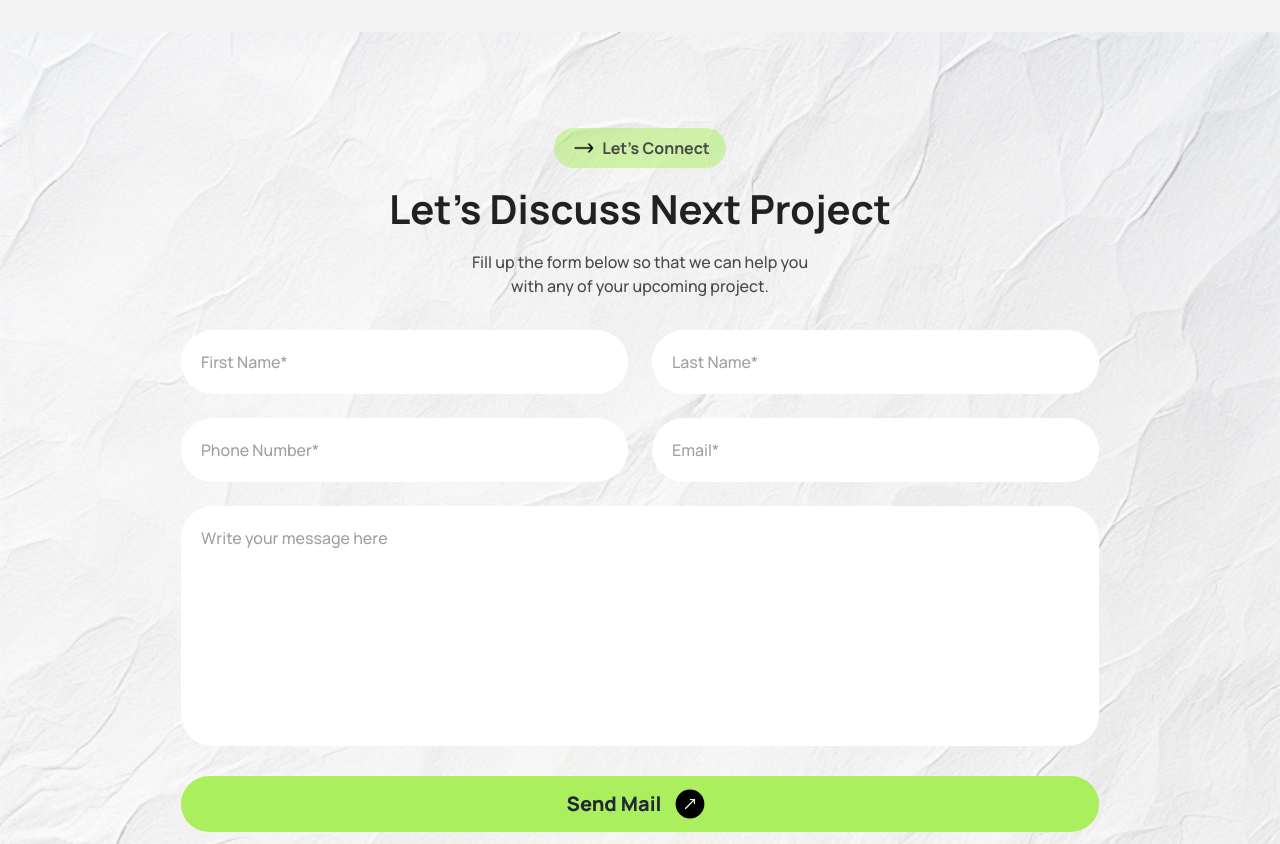
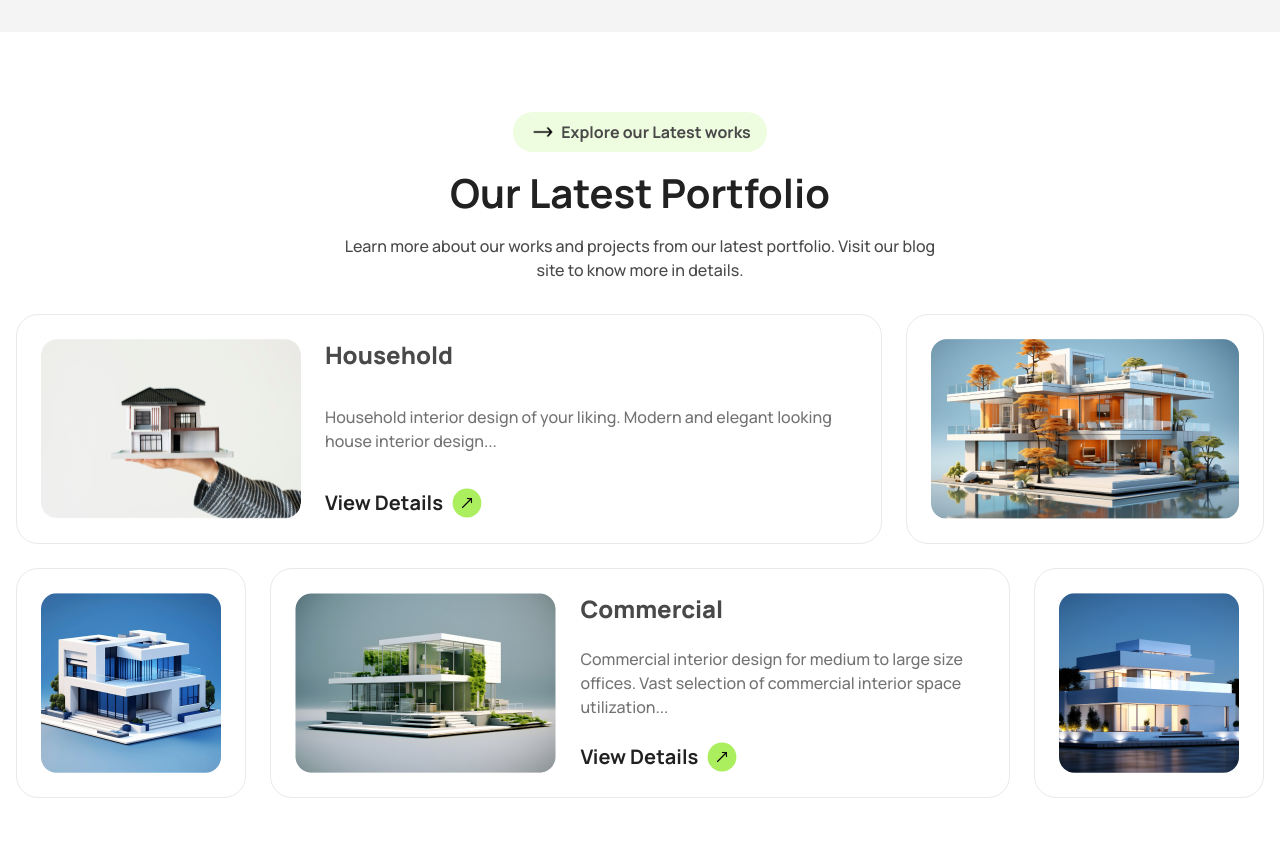
Before and after one commit to fhnsamin/assignment-3-repo, a plain HTML site: page index.html in a window 1280 px wide. Shown: the part 2240-3084 px from the top of the page. Drawn offline with nearby package versions, Linux system fonts and the light colour scheme.

Commit message:
Made Portfolio section

```diff
--- a/index.html
+++ b/index.html
@@ -272,6 +272,106 @@
       </section>
       <!-- Work Process section -->
 
+      <!-- Portfolio section -->
+      <section class="lg:py-20 lg:bg-white px-2 py-12 my-0">
+        <!-- Container/Wrapper -->
+
+        <div class="container max-w-screen-xl mx-auto space-y-8">
+          <!-- Button and Text -->
+          <div class="w-[90%] max-w-[650px] px-4 mx-auto space-y-4">
+            <button
+              class="w-fit text-dark-3 hover:scale-105 flex items-center py-2 pl-3 pr-4 mx-auto text-base font-bold transition bg-primary/[.2] rounded-full cursor-pointer">
+              <img src="icons/arrow-black.png" class="size-5 mx-2" />Explore our Latest works
+            </button>
+            <h2
+              class="font-bold sm:text-[2.5rem] text-2xl text-dark-2 leading-tight text-center mx-auto">
+              Our Latest Portfolio
+            </h2>
+            <p class="text-dark-3 max-w-[650px] mx-auto font-medium text-center">
+              Learn more about our works and projects from our latest portfolio. Visit our blog site
+              to know more in details.
+            </p>
+          </div>
+          <!-- Cards of chaos -->
+          <div class="sm:gap-5 lg:gap-6 grid grid-cols-10 gap-4 px-2">
+            <!-- Card 1 - household -->
+            <div
+              class="p-6 order-1 flex gap-6 sm:flex-row flex-col rounded-[1.375rem] lg:col-span-7 col-span-10 border-[1px] border-[#e9e9e9] bg-white">
+              <!-- Img div -->
+              <div class="flex-shrink-0">
+                <img src="assets/img1.png" class="size-full rounded-[1rem]" />
+              </div>
+              <!-- Text n Button div -->
+              <div class="flex flex-col justify-between gap-4">
+                <h4 class="text-dark-3 lg:text-2xl text-xl font-extrabold">Household</h4>
+                <p class="text-[#737373] font-medium line-clamp-3">
+                  Household interior design of your liking. Modern and elegant looking house
+                  interior design...
+                </p>
+                <button
+                  class="text-dark-2 w-fit sm:text-xl flex items-center gap-2 text-base font-bold bg-transparent rounded-full">
+                  View Details
+                  <div
+                    class="bg-primary size-8 flex items-center p-2 mr-2 scale-90 -rotate-45 rounded-full">
+                    <img src="icons/arrow-black.png" alt="" />
+                  </div>
+                </button>
+              </div>
+            </div>
+
+            <!-- Card 2 - img2 -->
+            <div
+              class="p-6 order-2 rounded-[1.375rem] col-span-10 sm:col-span-5 lg:col-span-3 border-[1px] border-[#e9e9e9] bg-white">
+              <img src="assets/img2.png" class="size-full rounded-[1rem] object-cover" />
+            </div>
+
+            <!-- Card 3 - img5 lg:hidden -->
+            <div
+              class="p-6 order-3 rounded-[1.375rem] col-span-10 sm:col-span-5 lg:hidden border-[1px] border-[#e9e9e9] bg-white">
+              <img src="assets/img5.png" class="size-full rounded-[1rem] object-cover" />
+            </div>
+
+            <!-- Card 4 -img3 -->
+            <div
+              class="p-6 order-4 rounded-[1.375rem] col-span-10 sm:col-span-5 lg:col-span-2 border-[1px] border-[#e9e9e9] bg-white">
+              <img src="assets/img3.png" class="size-full rounded-[1rem] object-cover" />
+            </div>
+
+            <!-- Card 5 - Commercial -->
+            <div
+              class="p-6 order-3 lg:order-4 flex gap-6 sm:flex-row flex-col rounded-[1.375rem] lg:col-span-6 col-span-10 border-[1px] border-[#e9e9e9] bg-white">
+              <!-- Img div -->
+              <div class="flex-shrink-0">
+                <img src="assets/img4.png" class="size-full rounded-[1rem]" />
+              </div>
+              <!-- Text n Button div -->
+              <div class="flex flex-col justify-between gap-4">
+                <h4 class="text-dark-3 lg:text-2xl text-xl font-extrabold">Commercial</h4>
+                <p class="text-[#737373] font-medium line-clamp-3">
+                  Commercial interior design for medium to large size offices. Vast selection of
+                  commercial interior space utilization...
+                </p>
+                <button
+                  class="text-dark-2 w-fit sm:text-xl flex items-center gap-2 text-base font-bold bg-transparent rounded-full">
+                  View Details
+                  <div
+                    class="bg-primary size-8 flex items-center p-2 mr-2 scale-90 -rotate-45 rounded-full">
+                    <img src="icons/arrow-black.png" alt="" />
+                  </div>
+                </button>
+              </div>
+            </div>
+
+            <!-- Card 6 -img5 -->
+            <div
+              class="p-6 order-6 rounded-[1.375rem] col-span-10 sm:col-span-5 lg:col-span-2 border-[1px] border-[#e9e9e9] bg-white">
+              <img src="assets/img5.png" class="size-full rounded-[1rem] object-cover" />
+            </div>
+          </div>
+        </div>
+      </section>
+      <!-- Portfolio section -->
+
       <!-- Discuss Form section -->
       <section
         class="bg-[url('assets/bg.jpg')] bg-white/[.4] bg-blend-overlay bg-no-repeat bg-cover">
@@ -299,29 +399,29 @@
                 <input
                   type="text"
                   placeholder="First Name*"
-                  class="w-full p-5 text-dark-3 placeholder-[#a0a0a0] text-base font-medium bg-white rounded-[4rem] outline-none"
+                  class="w-full shadow-lg p-5 text-dark-3 placeholder-[#a0a0a0] text-base font-medium bg-white rounded-[4rem] outline-none"
                   required />
                 <input
                   type="text"
                   placeholder="Last Name*"
-                  class="w-full p-5 text-dark-3 placeholder-[#a0a0a0] text-base font-medium bg-white rounded-[4rem] outline-none"
+                  class="w-full shadow-lg p-5 text-dark-3 placeholder-[#a0a0a0] text-base font-medium bg-white rounded-[4rem] outline-none"
                   required />
               </div>
               <div class="lg:gap-6 sm:grid-cols-2 grid grid-cols-1 gap-5">
                 <input
                   type="text"
                   placeholder="Phone Number*"
-                  class="w-full p-5 text-dark-3 placeholder-[#a0a0a0] text-base font-medium bg-white rounded-[4rem] outline-none"
+                  class="w-full shadow-lg p-5 text-dark-3 placeholder-[#a0a0a0] text-base font-medium bg-white rounded-[4rem] outline-none"
                   required />
                 <input
                   type="email"
                   placeholder="Email*"
-                  class="w-full p-5 text-dark-3 placeholder-[#a0a0a0] text-base font-medium bg-white rounded-[4rem] outline-none"
+                  class="w-full shadow-lg p-5 text-dark-3 placeholder-[#a0a0a0] text-base font-medium bg-white rounded-[4rem] outline-none"
                   required />
               </div>
               <textarea
                 placeholder="Write your message here"
-                class="w-full h-[15rem] p-5 text-dark-3 placeholder-[#a0a0a0] text-base font-medium bg-white rounded-[2rem] outline-none resize-none"
+                class="w-full shadow-lg h-[15rem] p-5 text-dark-3 placeholder-[#a0a0a0] text-base font-medium bg-white rounded-[2rem] outline-none resize-none"
                 required></textarea>
               <button
                 type="submit"
```
